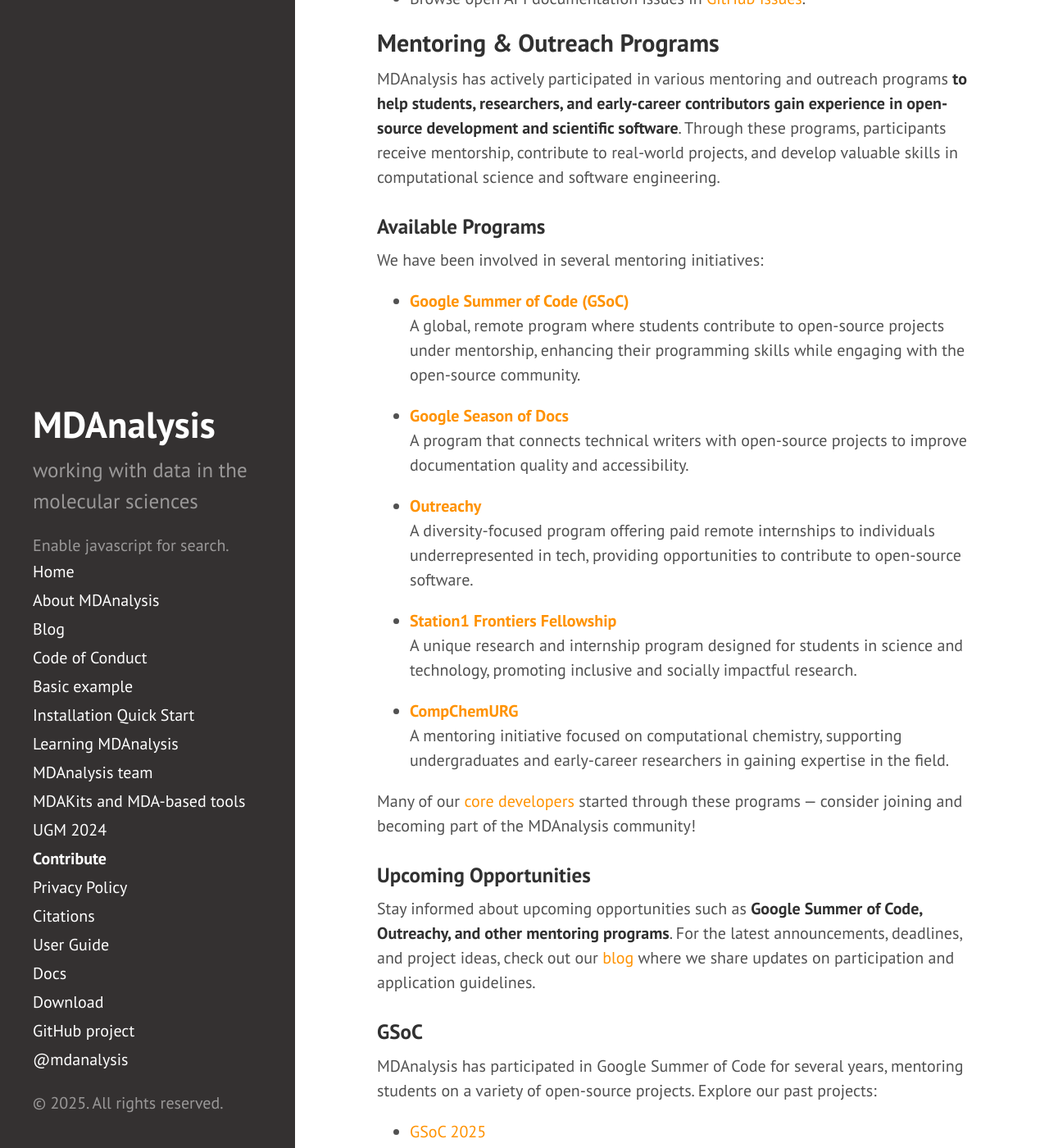
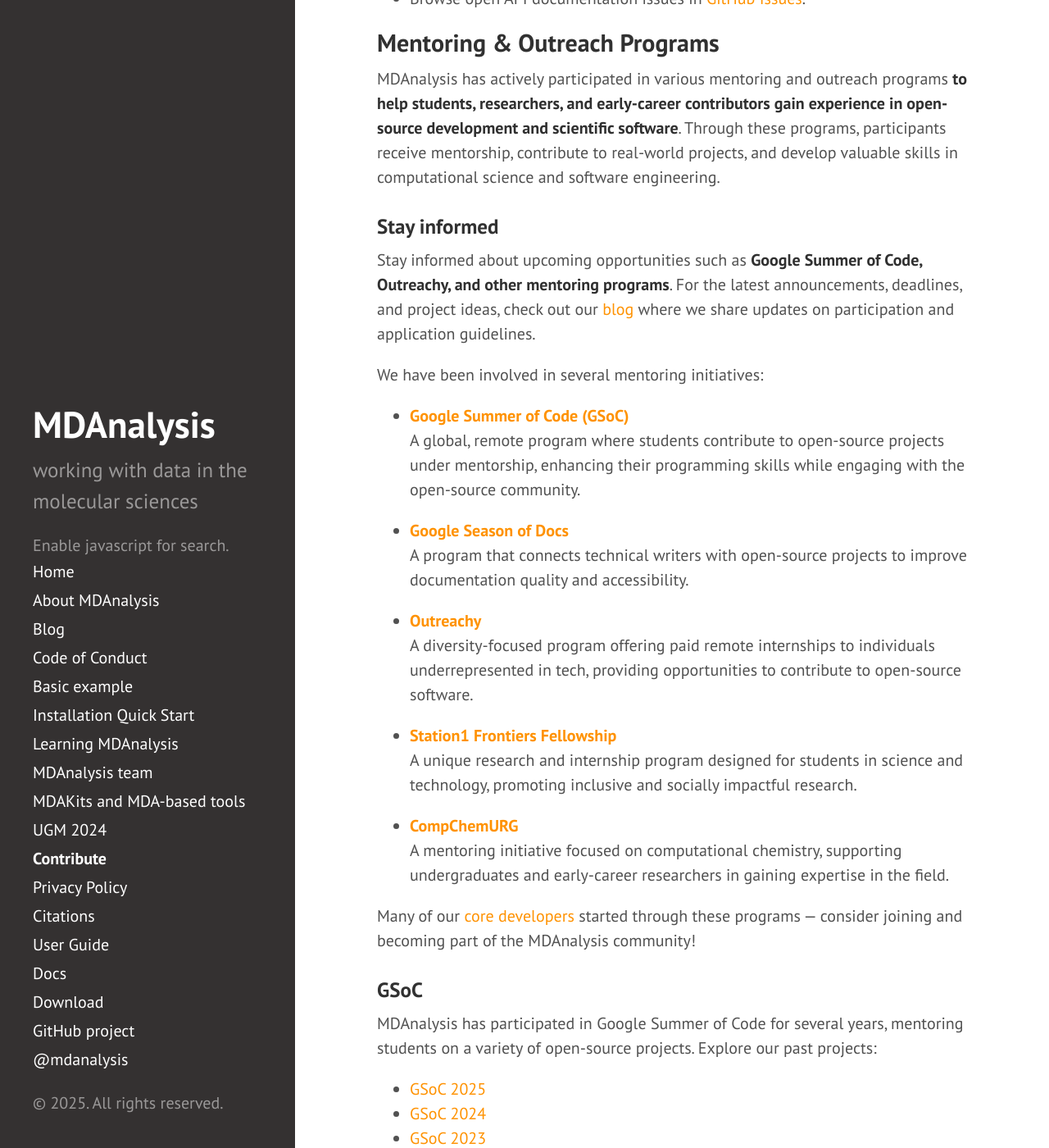
Before and after one commit to MDAnalysis/MDAnalysis.github.io, a Jekyll site: the page built from pages/contribute.md, in a window 1280 px wide and 1400 px high, scrolled down 3158 px. Shown: the whole window at 82% size. Built offline with Jekyll 4.4.1, drawn with Linux system fonts in a browser that asks for light colours; comment, search, counter and statistics services are not loaded; part of the change alters nothing that is shown.

Commit message:
address PR review comments

```diff
--- a/pages/contribute.md
+++ b/pages/contribute.md
@@ -73,7 +73,10 @@ To get started:
 ## Mentoring & Outreach Programs
 MDAnalysis has actively participated in various mentoring and outreach programs **to help students, researchers, and early-career contributors gain experience in open-source development and scientific software**. Through these programs, participants receive mentorship, contribute to real-world projects, and develop valuable skills in computational science and software engineering.
 
-### Available Programs
+### Stay informed
+
+Stay informed about upcoming opportunities such as **Google Summer of Code, Outreachy, and other mentoring programs**. For the latest announcements, deadlines, and project ideas, check out our [blog]({{ site.baseurl }}/blog/) where we share updates on participation and application guidelines.
+
 We have been involved in several mentoring initiatives:
 
 - **[Google Summer of Code (GSoC)](https://summerofcode.withgoogle.com/)** \
@@ -92,10 +95,6 @@ We have been involved in several mentoring initiatives:
     A mentoring initiative focused on computational chemistry, supporting undergraduates and early-career researchers in gaining expertise in the field.
 
 Many of our [core developers][] started through these programs &mdash; consider joining and becoming part of the MDAnalysis community!
-
-### Upcoming Opportunities
-
-Stay informed about upcoming opportunities such as **Google Summer of Code, Outreachy, and other mentoring programs**. For the latest announcements, deadlines, and project ideas, check out our [blog]({{ site.baseurl }}/blog/) where we share updates on participation and application guidelines.
 
 ### GSoC
 
```
